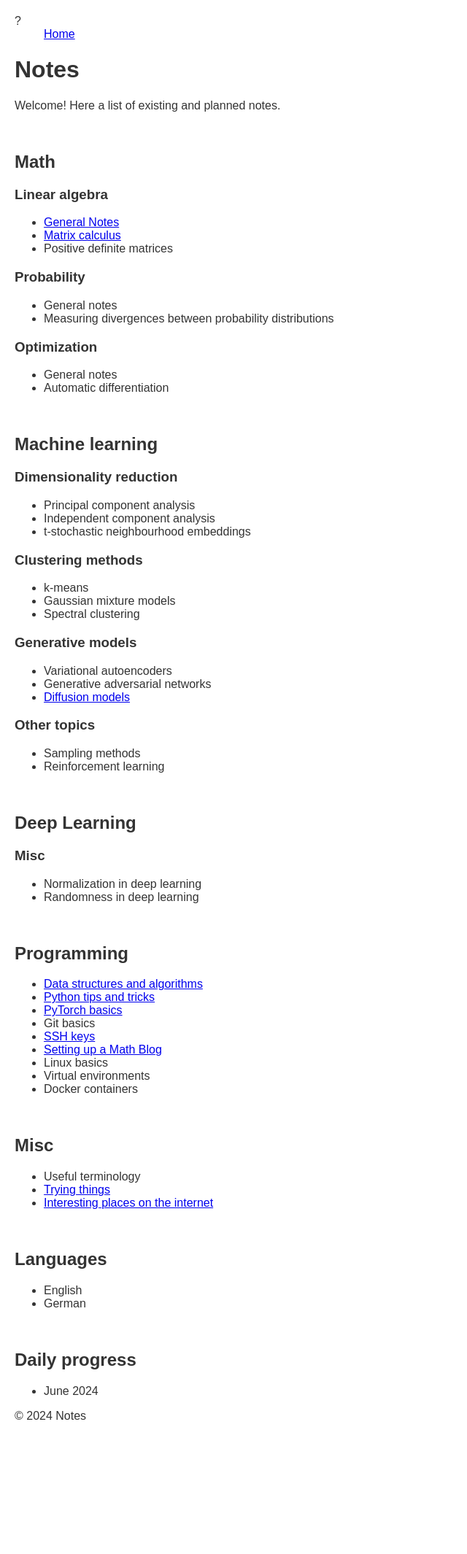
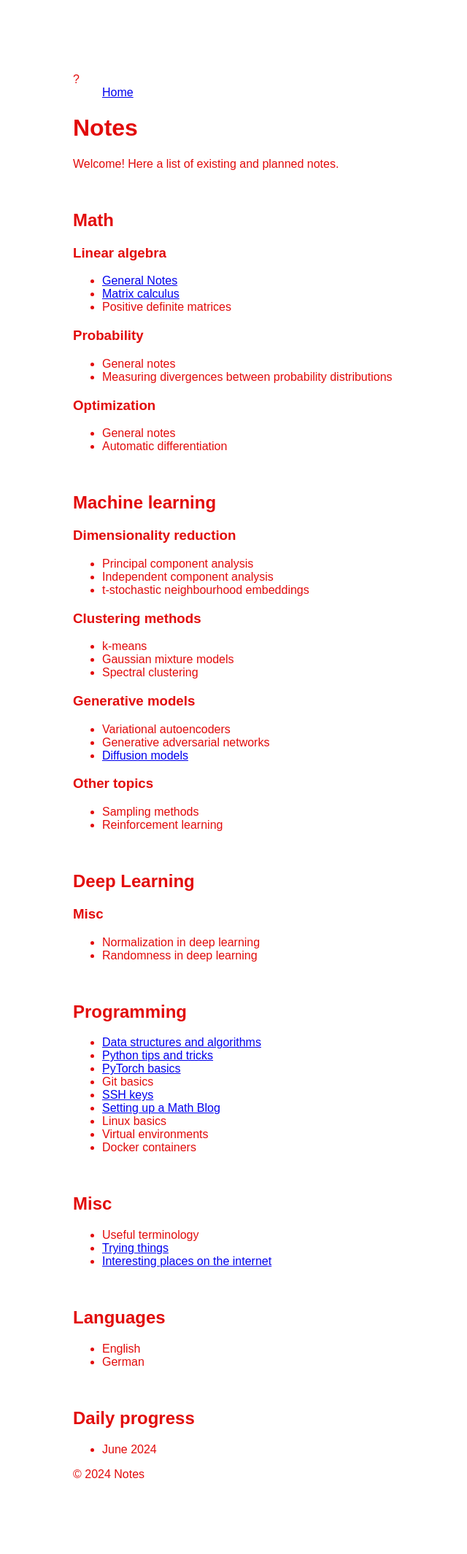
Before and after one commit to neeravkarani/notes, a Jekyll site: the page built from index.md, in a window 1280 px wide. Shown: the whole page at 73% size, without its empty margins (0-640 px from the left). Built offline with Jekyll 4.4.1, drawn with Linux system fonts in a browser that asks for light colours; before the commit the page ends 1970 px from its top, so only the background shows below that.

Commit message:
copied style from another website.

```diff
--- a/_includes/head.html
+++ b/_includes/head.html
@@ -1,6 +1,6 @@
 <!-- Meta tags, CSS links, and other head elements can go here -->
 <link rel="stylesheet" href="https://cdnjs.cloudflare.com/ajax/libs/font-awesome/4.7.0/css/font-awesome.min.css">?
-<link rel="stylesheet" href="{{ '/assets/css/style.css' | relative_url }}">
+<link rel="stylesheet" href="../assets/css/style.css">
 
 <!-- Configure MathJax -->
 <script>
--- a/assets/css/style.css
+++ b/assets/css/style.css
@@ -1,7 +1,7 @@
 body {
     font-family: Arial, sans-serif;
-    color: #333333; /* Dark gray font color */
-    margin: 20px; /* Add some spacing around the content */
+    color: #e20b0b; /* Dark gray font color */
+    margin: 100px; /* Add some spacing around the content */
 }
 
 table {
```
